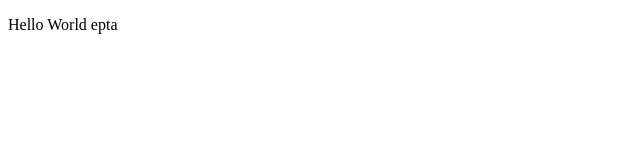
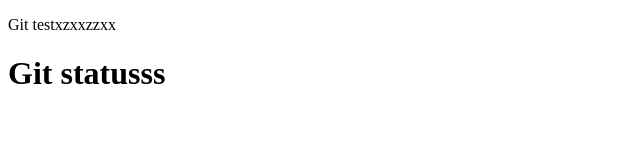
Before and after one commit to dimadima246/project123, a plain HTML site: page sass/index.html in a window 1280 px wide. Shown: the whole page, without its empty margins (0-640 px from the left). Drawn offline with Linux system fonts and the light colour scheme.

Commit message:
new_project2

```diff
--- a/sass/index.html
+++ b/sass/index.html
@@ -8,7 +8,8 @@
 </head>
 <body>
 
-    <p onclick="">Hello World epta</p>
+    <p onclick="">Git testxzxxzzxx</p>
+    <h1>Git statusss</h1>
 
     <!-- <script>
         alert(1);
```
